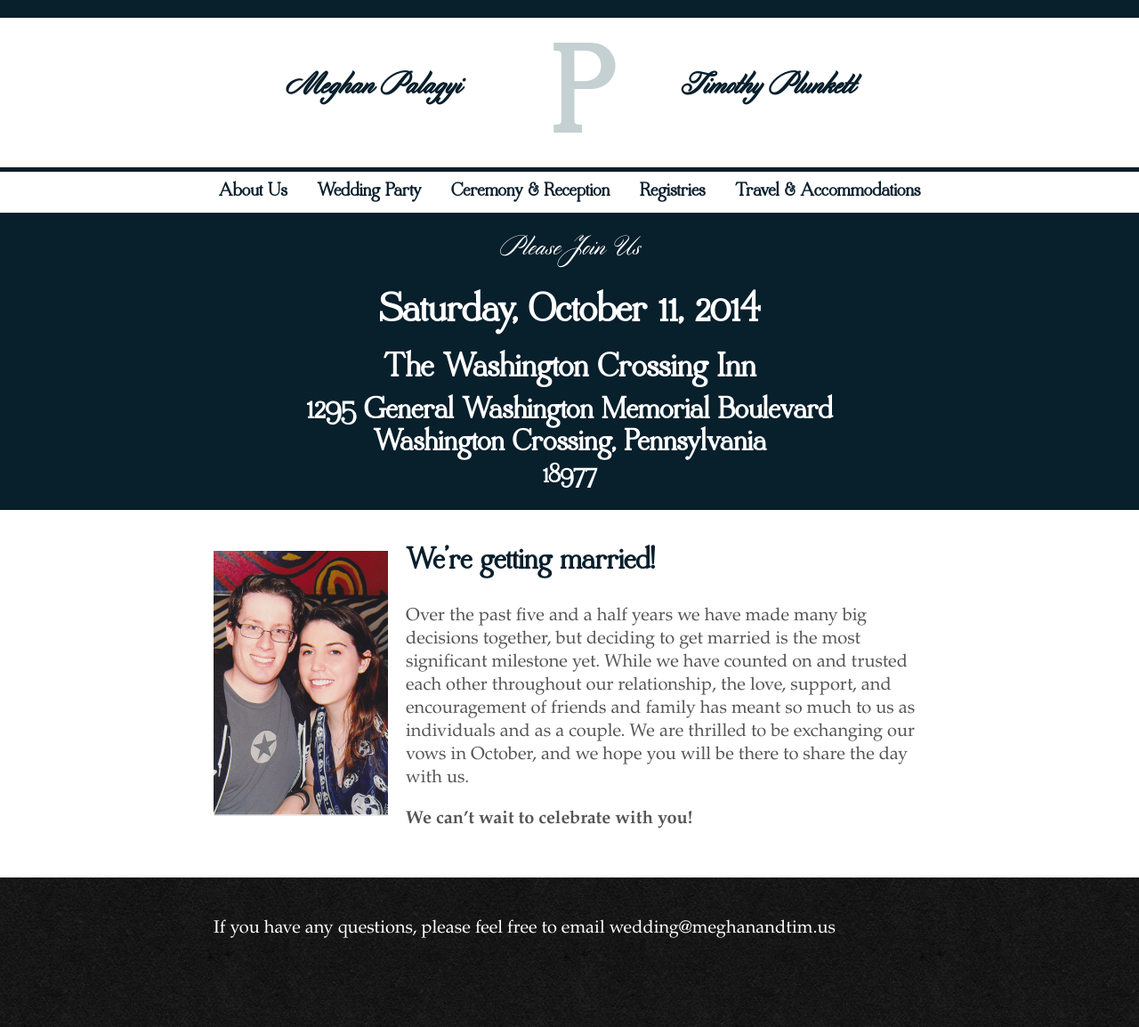
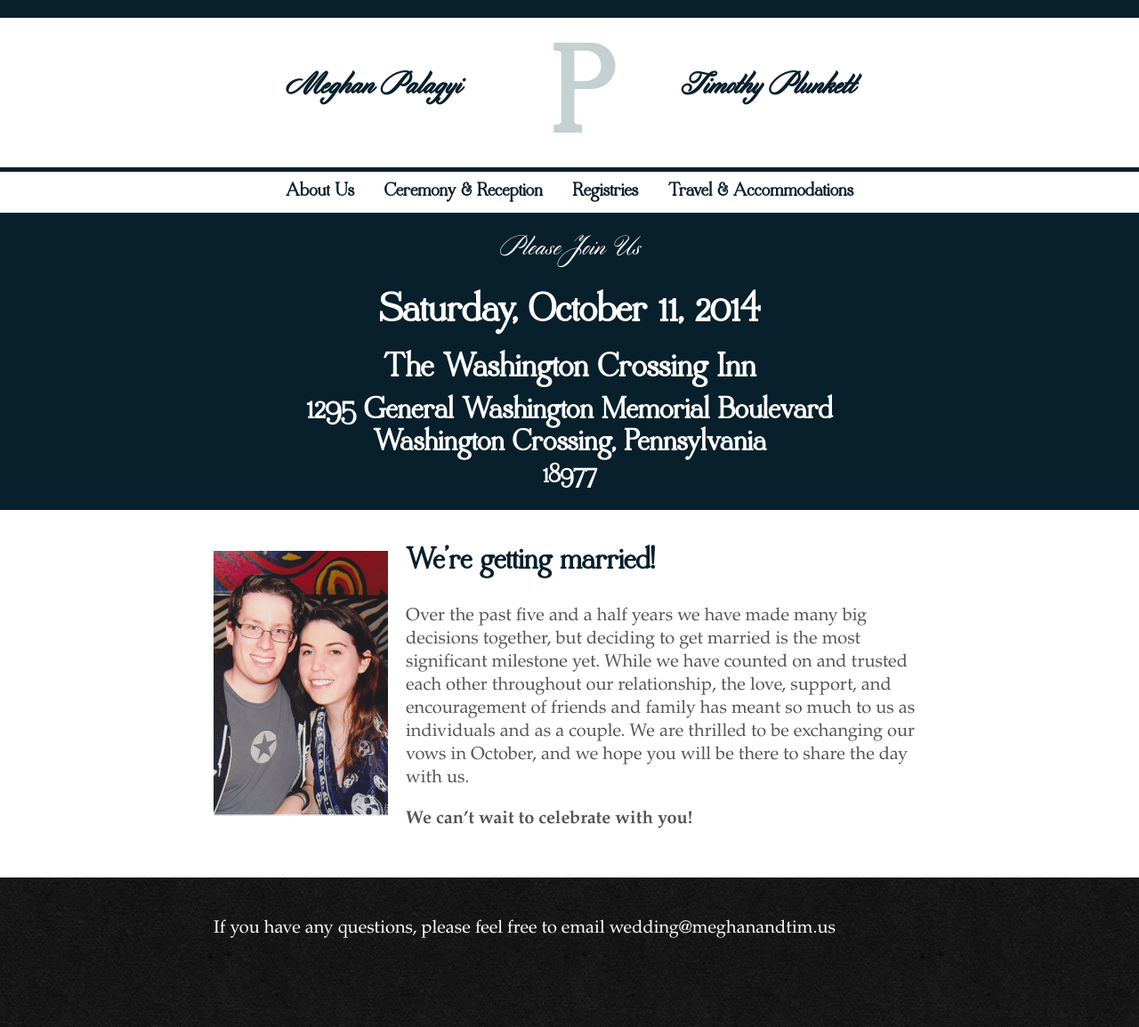
Before and after one commit to timplunkett/meghanandtim.us, a Jekyll site: the page built from index.md, in a window 1280 px wide. Shown: the whole page at 89% size. Built offline with Jekyll 4.4.1, drawn with Linux system fonts in a browser that asks for light colours.

Commit message:
Comment out the wedding party page.

```diff
--- a/_layouts/default.html
+++ b/_layouts/default.html
@@ -17,7 +17,7 @@
   <nav role="navigation">
     <ul class="menu">
       <li><a href="/about">About Us</a></li>
-      <li><a href="/wedding-party">Wedding Party</a></li>
+      <!--<li><a href="/wedding-party">Wedding Party</a></li>-->
       <li><a href="/ceremony-reception">Ceremony &amp; Reception</a></li>
       <li><a href="/registries">Registries</a></li>
       <li><a href="/travel-accommodations">Travel &amp; Accommodations</a></li>
```
